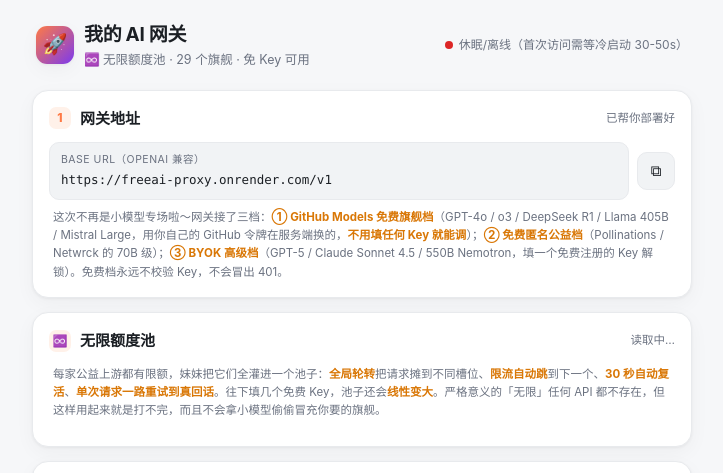
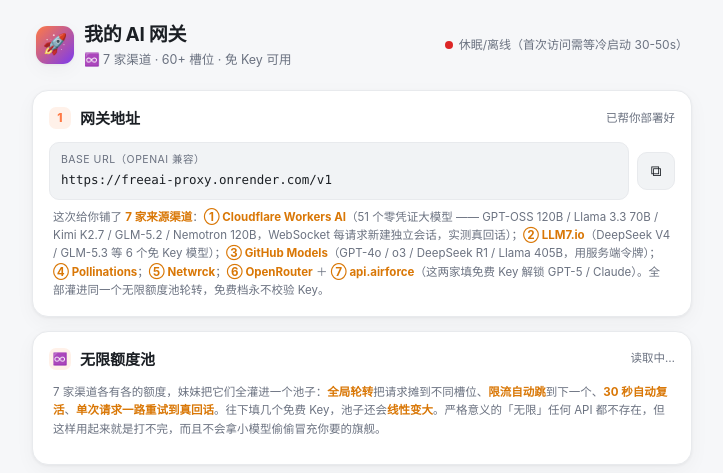
Before and after one commit to sasuk2026/freeai-console, a plain HTML site: page index.html in a window 1280 px wide. Shown: the top 473 px of the page, without its empty margins (278-1001 px from the left). Drawn offline with Linux system fonts and the light colour scheme; no server answers.

Commit message:
feat: 7-channel pool dashboard

```diff
--- a/index.html
+++ b/index.html
@@ -127,7 +127,7 @@
     <div class="logo">🚀</div>
     <div>
       <h1>我的 AI 网关</h1>
-      <div class="tagline">♾️ 无限额度池 · 29 个旗舰 · 免 Key 可用</div>
+      <div class="tagline">♾️ 7 家渠道 · 60+ 槽位 · 免 Key 可用</div>
     </div>
     <div class="status"><span id="dot" class="dot"></span><span id="statustext">检测中…</span></div>
   </header>
@@ -139,13 +139,13 @@
       <div class="field" style="flex:2"><div class="k">Base URL（OpenAI 兼容）</div><div class="v" id="baseText"></div></div>
       <button class="iconbtn" onclick="cp(BASE+'/v1','已复制 Base URL')" title="复制">⧉</button>
     </div>
-    <div class="note" style="margin-top:8px">这次不再是小模型专场啦～网关接了三档：<b>① GitHub Models 免费旗舰档</b>（GPT-4o / o3 / DeepSeek R1 / Llama 405B / Mistral Large，用你自己的 GitHub 令牌在服务端换的，<b>不用填任何 Key 就能调</b>）；<b>② 免费匿名公益档</b>（Pollinations / Netwrck 的 70B 级）；<b>③ BYOK 高级档</b>（GPT-5 / Claude Sonnet 4.5 / 550B Nemotron，填一个免费注册的 Key 解锁）。免费档永远不校验 Key，不会冒出 401。</div>
+    <div class="note" style="margin-top:8px">这次给你铺了 <b>7 家来源渠道</b>：<b>① Cloudflare Workers AI</b>（51 个零凭证大模型 —— GPT-OSS 120B / Llama 3.3 70B / Kimi K2.7 / GLM-5.2 / Nemotron 120B，WebSocket 每请求新建独立会话，实测真回话）；<b>② LLM7.io</b>（DeepSeek V4 / GLM-5.3 等 6 个免 Key 模型）；<b>③ GitHub Models</b>（GPT-4o / o3 / DeepSeek R1 / Llama 405B，用服务端令牌）；<b>④ Pollinations</b>；<b>⑤ Netwrck</b>；<b>⑥ OpenRouter</b> ＋ <b>⑦ api.airforce</b>（这两家填免费 Key 解锁 GPT-5 / Claude）。全部灌进同一个无限额度池轮转，免费档永不校验 Key。</div>
   </div>
 
   <!-- 无限额度池 -->
   <div class="card">
     <div class="step"><span class="num">♾️</span><h2>无限额度池</h2><span class="hint" id="poolHint">读取中…</span></div>
-    <div class="note" style="margin-top:0">每家公益上游都有限额，妹妹把它们全灌进一个池子：<b>全局轮转</b>把请求摊到不同槽位、<b>限流自动跳</b>到下一个、<b>30 秒自动复活</b>、<b>单次请求一路重试到真回话</b>。往下填几个免费 Key，池子还会<b>线性变大</b>。严格意义的「无限」任何 API 都不存在，但这样用起来就是打不完，而且不会拿小模型偷偷冒充你要的旗舰。</div>
+    <div class="note" style="margin-top:0">7 家渠道各有各的额度，妹妹把它们全灌进一个池子：<b>全局轮转</b>把请求摊到不同槽位、<b>限流自动跳</b>到下一个、<b>30 秒自动复活</b>、<b>单次请求一路重试到真回话</b>。往下填几个免费 Key，池子还会<b>线性变大</b>。严格意义的「无限」任何 API 都不存在，但这样用起来就是打不完，而且不会拿小模型偷偷冒充你要的旗舰。</div>
     <div class="poolbar" id="poolBar"></div>
   </div>
 
```
